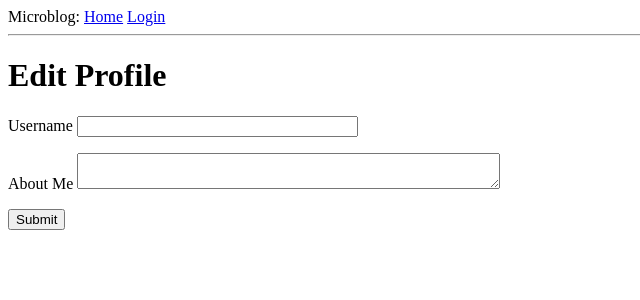
After one commit to mahi87/microblog, a Flask app: page /edit_profile in a window 1280 px wide. The commit adds this page. Shown: the top 300 px of the page, without its empty margins (0-640 px from the left). Run offline with Flask 2, Linux system fonts and the light colour scheme.

Commit message:
add 'edit profile' feature

```diff
--- a/app/forms.py
+++ b/app/forms.py
@@ -1,6 +1,6 @@
 from flask_wtf import FlaskForm
-from wtforms import StringField, PasswordField, BooleanField, SubmitField
-from wtforms.validators import DataRequired, Email, EqualTo, ValidationError
+from wtforms import StringField, PasswordField, BooleanField, SubmitField, TextAreaField
+from wtforms.validators import DataRequired, Email, EqualTo, ValidationError, Length
 from app.models import User
 
 class LoginForm(FlaskForm):
@@ -26,3 +26,8 @@ class RegistrationForm(FlaskForm):
         user = User.query.filter_by(email=email.data).first()
         if user:
             raise ValidationError('This email already have account')
+
+class EditProfileForm(FlaskForm):
+    username = StringField('Username', validators=[DataRequired()])
+    about_me = TextAreaField('About Me', validators=[Length(min=0,max=140)])
+    submit = SubmitField('Submit')
--- a/app/routes.py
+++ b/app/routes.py
@@ -1,6 +1,6 @@
 from app import app, db
 from flask import render_template, flash, redirect, url_for, request
-from app.forms import LoginForm, RegistrationForm
+from app.forms import LoginForm, RegistrationForm, EditProfileForm
 from app.models import User
 from flask_login import current_user,login_user, logout_user, login_required
 from werkzeug.urls import url_parse
@@ -80,3 +80,17 @@ def user(username):
         }
     ]
     return render_template('user.html', user=user, posts=posts)
+
+@app.route('/edit_profile', methods=['GET','POST'])
+def edit_profile():
+    form = EditProfileForm()
+    if form.validate_on_submit():
+        current_user.username = form.username.data
+        current_user.about_me = form.about_me.data
+        db.session.commit()
+        flash('Your changes have been saved')
+        return redirect(url_for('edit_profile'))
+    elif request.method == 'POST':
+        form.username.data = current_user.username
+        form.about_me.data = current_user.about_me
+    return render_template('edit_profile.html', form=form, title='Edit Profile')
--- /dev/null
+++ b/app/templates/edit_profile.html
@@ -0,0 +1,22 @@
+{% extends 'base.html' %}
+{% block content %}
+    <h1>Edit Profile</h1>
+    <form action="" method="post">
+        {{ form.hidden_tag() }}
+        <p>
+            {{ form.username.label }}
+            {{ form.username(size=32)}}
+            {% for error in form.username.errors %}
+                <span style="color: red;"> {{error}} </span>
+            {% endfor %}
+        </p>
+        <p>
+            {{ form.about_me.label }}
+            {{ form.about_me(cols=50, row=4) }}
+            {% for error in form.about_me.errors %}
+                <span style="color: red;"> {{error}} </span>
+            {% endfor %}
+        </p>
+        <p> {{ form.submit() }} </p>
+    </form>
+{% endblock %}
--- a/app/templates/user.html
+++ b/app/templates/user.html
@@ -7,6 +7,9 @@
                 <h1>User: {{user.username}}</h1>
                 {% if user.about_me %} <p> {{ user.about_me }} </p> {% endif %}
                 {% if user.last_seen %} <p> Last seen on: {{user.last_seen }} </p> {% endif %}
+                {% if user == current_user %}
+                    <p><a href="{{ url_for('edit_profile')}}">Edit your Profile</a></p>
+                {% endif %}
             </td>
         </tr>
     </table>
```
